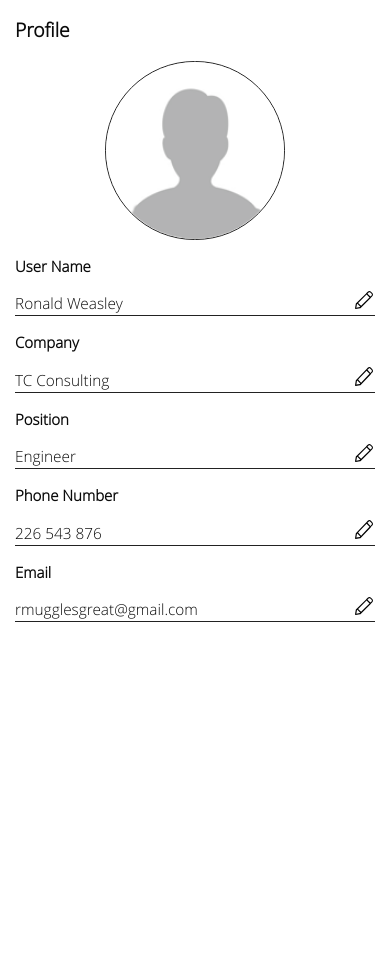
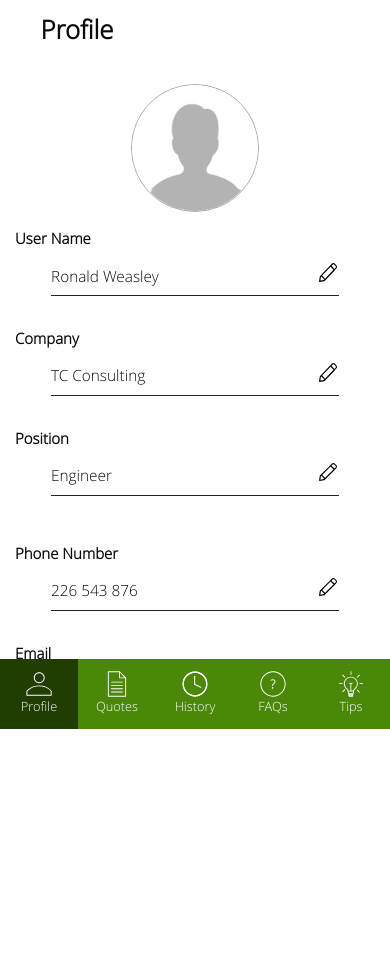
Before and after one commit to tinavandervecht/iecs, a PHP site: page /profile.html in a window 390 px wide. Shown: the part 115-1075 px from the top of the page. Before the commit the page ends 737 px from the top, so only its background shows below. Run offline with PHP 8.4, Linux system fonts and the light colour scheme.

Commit message:
created profile page. started optimizing for mobile.

```diff
--- a/css/app.css
+++ b/css/app.css
@@ -10,6 +10,39 @@ body {
     left: 0;
     width: 100%;
     height: 100%;
+}
+#mobileMenu{
+  display: block;
+  width:100%;
+  position: fixed;
+  bottom:0;
+  left:0;
+  z-index: 1000;
+  background: #4b8709;
+}
+#mobileMenu ul{
+  list-style: none;
+  padding: 0;
+  margin: 0;
+}
+#mobileMenu li a{
+  display: block;
+  width:20%;
+  float: left;
+  text-align: center;
+  text-decoration: none;
+  color:#fff;
+  padding:1em;
+  box-sizing: border-box;
+}
+#mobileMenu li a.current{
+  background: #213d02;
+  /*background: #589021;*/
+}
+#mobileMenu .navIcon{
+  max-width: 2em;
+  display: block;
+  margin: 0 auto;
 }
 #mainNav {} #mainNav ul {
     list-style: none;
@@ -89,7 +122,7 @@ body {
     width: 0;
     height: 0;
     opacity: 0.0;
-    visibility: 0;
+    visibility:hidden;
     clear: both;
 }
 .text-center {
@@ -886,7 +919,7 @@ a.sectionTitle{
 }
 #mainQuotes .card p.halfsies {
     margin: 0;
-    max-width: 40em;
+    max-width: 50em;
     display: inline-block;
 }
 
@@ -894,25 +927,37 @@ a.sectionTitle{
   border-bottom:0;
   background: #4a8609;
   color:#fff;
-  display: inline-block;
-  float: right;
+  display: block;
   font-family: "opensans-bold";
-  margin-right:4em;
-  margin-top:0.5em;
-  padding:1em 8em;
+  margin: 4em auto;
+  padding:1em 0;
+  text-align: center;
+  box-sizing: border-box;
+  width:100%;
+
   text-decoration: none;
   text-transform: uppercase;
-  margin-bottom:2em;
+}
+#mainProfile h2{
+  margin-left: 1em;
+  font-size: 2em;
+  line-height: 1rem;
 }
 
 #mainProfile .value{
-  width:100%;
+  border-bottom: thin solid #222;
+  color:inherit;
   display: block;
-  border-bottom: thin solid #222;
+  font-size: 1.2em;
+  margin: 0 auto;
+  padding-bottom:0.5em;
   position: relative;
-  font-size: 1.2em;
   text-decoration: none;
-  color:inherit;
+  width:80%;
+  margin-bottom: 2em;
+}
+#mainProfile div:last-child div:last-child .value{
+  margin-bottom: 10em;
 }
 #mainProfile .value img{
   position: absolute;
@@ -921,16 +966,36 @@ a.sectionTitle{
   top:-0.1em;
 }
 #mainProfile .profilePicLarge{
-  width:100%;
-  max-width: 14em;
+  width:80%;
+  max-width: 10em;
   margin: 0 auto;
-  border: thin solid #222;
+  margin-top:2em;
+  border: thin solid #aaa;
   display: block;
   border-radius: 50%;
+}
+#mainDashboard, #mainQuotes, #newQuote, #mainProfile {
+    margin-bottom: 6rem;
 }
 
 
 @media only screen and (min-width: 40rem) {
+  .greenButton, #calculator input.greenButton{
+    margin-top: 0;
+    max-width: 20em;
+    margin-right:4em;
+    float: right;
+  }
+  #mobileMenu{
+    display: none;
+  }
+  #mainProfile .profilePicLarge{
+    margin-left: 2em;
+    max-width: 18em;
+}
+#mainProfile .value{
+  width:100%;
+}
     .card > p.welcomeText {
         float: left;
     }
--- a/profile.html
+++ b/profile.html
@@ -26,17 +26,17 @@
             <nav id="mainNav">
                 <h3 id="navTitle">Navigation</h3>
                 <ul>
-                  <li><a href="dashboard.html" class="current"><img src="img/home_icon.svg" class="navIcon"/><span class="navText">Home</span></a></li>
+                  <li><a href="dashboard.html"><img src="img/home_icon.svg" class="navIcon"/><span class="navText">Home</span></a></li>
                   <li><a href="quotes.html"><img src="img/paper_icon.svg" class="navIcon"/><span class="navText">Quotes</span></a></li>
                   <li><a href="#"><img src="img/history_icon.svg" class="navIcon"/><span class="navText">History</span></a></li>
-                  <li><a href="profile.html"><img src="img/profile_icon.svg" class="navIcon"/><span class="navText">Profile</span></a></li>
+                  <li><a href="profile.html"  class="current"><img src="img/profile_icon.svg" class="navIcon"/><span class="navText">Profile</span></a></li>
                   <li><a href="#"><img src="img/tip_icons.svg" class="navIcon"/><span class="navText">Tips</span></a></li>
                   <li><a href="#"><img src="img/help_icon.svg" class="navIcon"/><span class="navText">FAQs</span></a></li>
                 </ul>
             </nav>
           </section>
 
-    <main>
+    <mainclass="clearfix">
       <h2 class="hidden">Main Content</h2>
       <section class="row expanded" id="mainProfile">
         <div class="columns small-12">
@@ -71,7 +71,18 @@
         </div>
       </section>
     </main>
-
+<footer id="mobileMenu">
+  <nav id="secondaryNav">
+      <h3 class="hidden">Mobile Navigation</h3>
+      <ul>
+        <li><a href="profile.html"  class="current"><img src="img/profile_icon.svg" class="navIcon"/><span class="navText">Profile</span></a></li>
+        <li><a href="quotes.html"><img src="img/paper_icon.svg" class="navIcon"/><span class="navText">Quotes</span></a></li>
+        <li><a href="#"><img src="img/history_icon.svg" class="navIcon"/><span class="navText">History</span></a></li>
+        <li><a href="#"><img src="img/help_icon.svg" class="navIcon"/><span class="navText">FAQs</span></a></li>
+        <li><a href="#"><img src="img/tip_icons.svg" class="navIcon"/><span class="navText">Tips</span></a></li>
+      </ul>
+  </nav>
+</footer>
   <script src="js/vendor/jquery.js"></script>
   <script src="js/vendor/what-input.js"></script>
   <script src="js/vendor/foundation.js"></script>
```
Also changed, not shown: dashboard.html (+13 -0 lines), newQuote.html (+21 -6 lines), quotes.html (+14 -1 lines).
